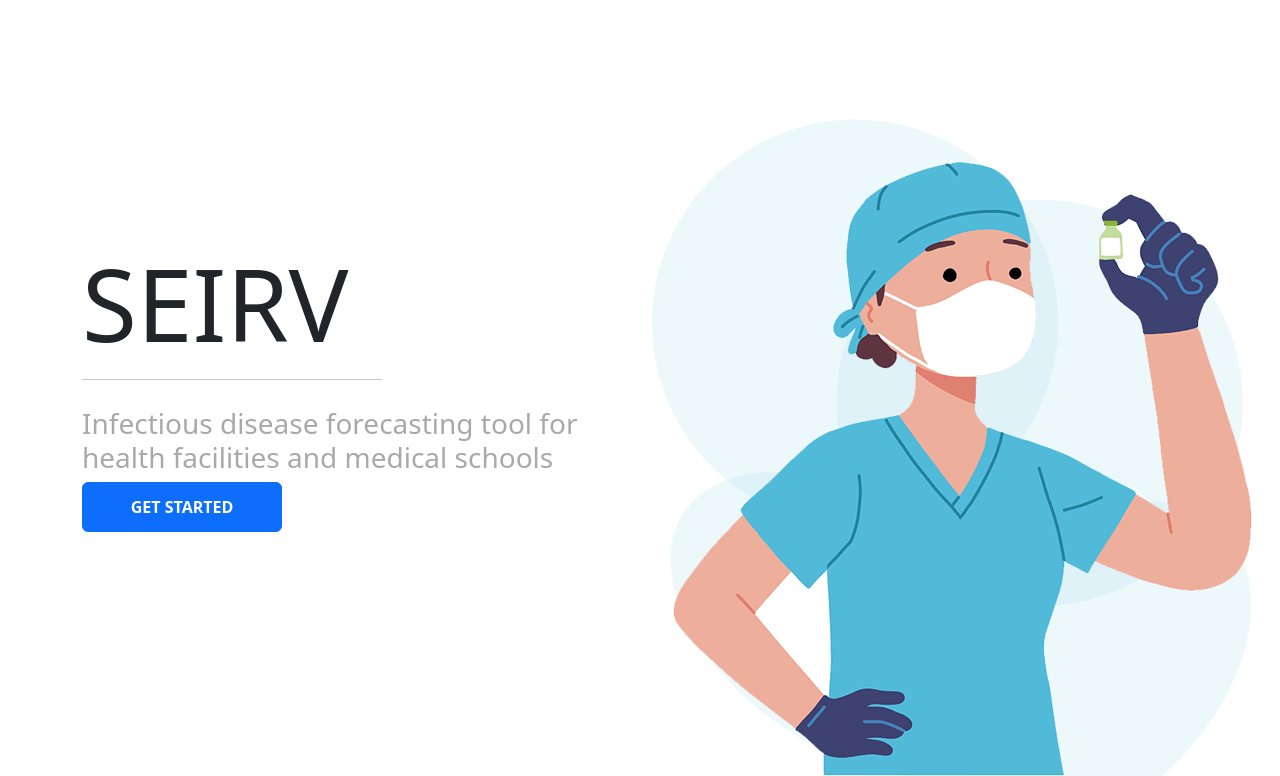
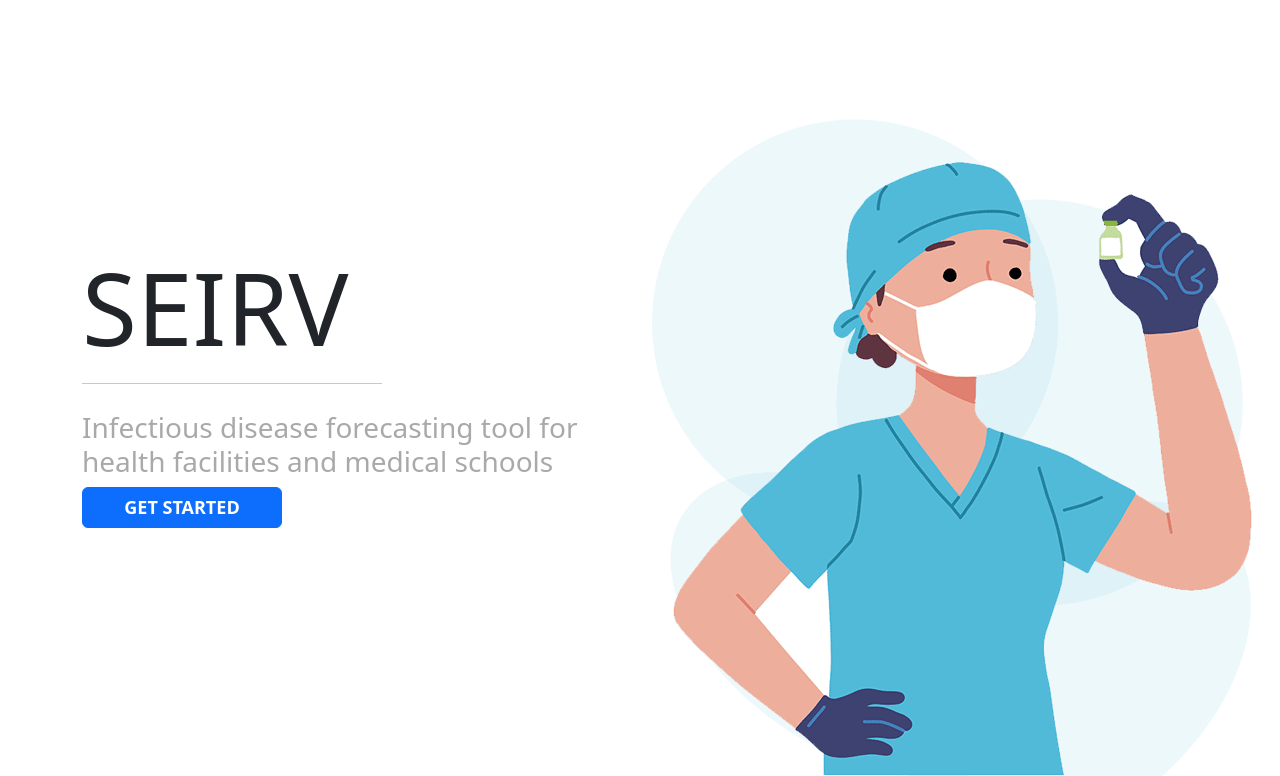
Before and after one commit to Nikolskiee/CMSC128.2-PROJECT, a Django app: page / in a window 1280 px wide. Shown: the part 89-865 px from the top of the page. Run offline with Django 4.2, Linux system fonts and the light colour scheme; some libraries are stand-ins or nearby versions.

Commit message:
Update index.html

```diff
--- a/seirvice/seirv_app/templates/index.html
+++ b/seirvice/seirv_app/templates/index.html
@@ -32,7 +32,11 @@
                     <h1 style="font-size:100px;">SEIRV</h1>
                     <hr style="width:300px; height: 12px;">
                     <h3 style="color:darkgrey">Infectious disease forecasting tool for health facilities and medical schools</h3>
-                    <button class="btn btn-primary" style="height:50px;width:200px"><b>GET STARTED</b></button>
+                    {% if request.user.is_authenticated %}
+                    <a href="{% url 'home' %}" class="btn btn-primary" style="font-size:large;width:200px; vertical-align:middle"><b>GET STARTED</b></a>
+                    {% else %}
+                    <a href="{% url 'signup' %}" class="btn btn-primary" style="font-size:large;width:200px; vertical-align:middle"><b>GET STARTED</b></a>
+                    {% endif %}
                 </div>
                 <div class="col-md-6">
                     <img src ="{% static 'doctor-600w.png' %}" height="100%">
```
